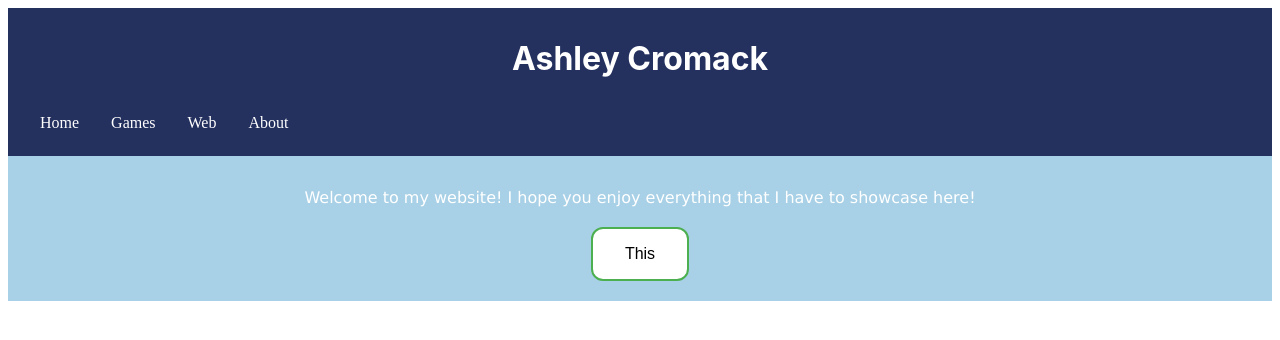
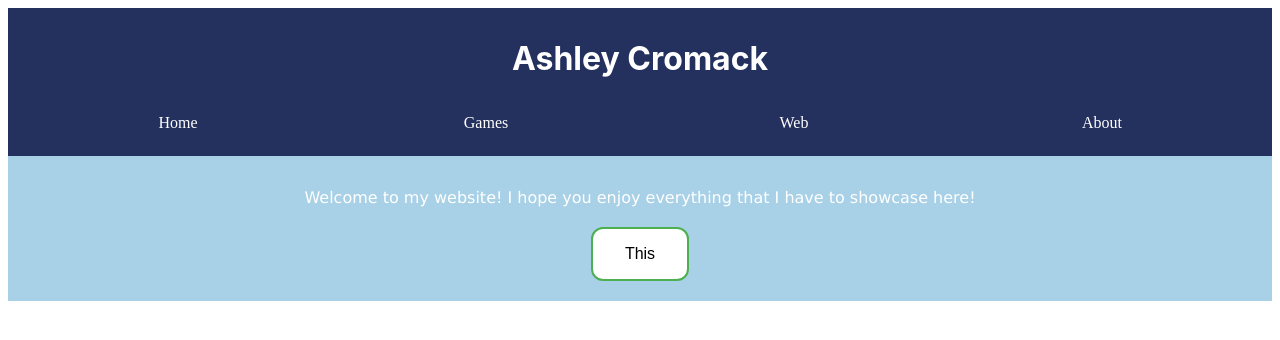
Before and after one commit to ACromack/Website-Demo, a plain HTML site: page index.html in a window 1280 px wide. Drawn offline with Linux system fonts and the light colour scheme.

Commit message:
Stretched Navbar Buttons
Added a class to the buttons on the navbar, so they span the width of the screen.

```diff
--- a/index.html
+++ b/index.html
@@ -20,7 +20,7 @@
 
         <div class="topbar" id="mytopbar">
             <h1>Ashley Cromack</h1>
-            <ul>
+            <ul class="navbarbuttons">
                 <li><a href="#">Home</a></li>
                 <li><a href="#">Games</a></li>
                 <li><a href="#">Web</a></li>
--- a/stylesheet.css
+++ b/stylesheet.css
@@ -44,6 +44,7 @@ ul{
 
 li{
     float: left;
+    width: 25%;
 }
 
 li a{
@@ -83,3 +84,7 @@ li a:hover{
     background-color: #4CAF50;
     color: white;
 }
+
+.navbarbuttons{
+    width: 100%;
+}
```
